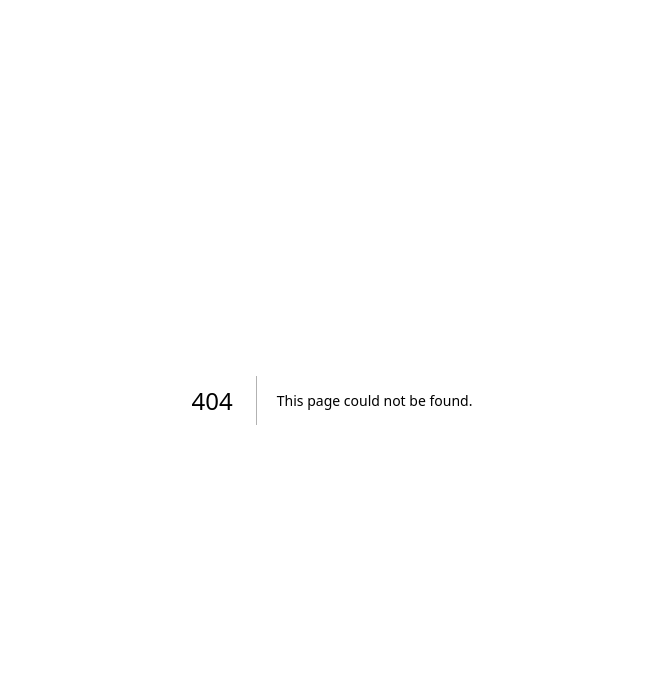
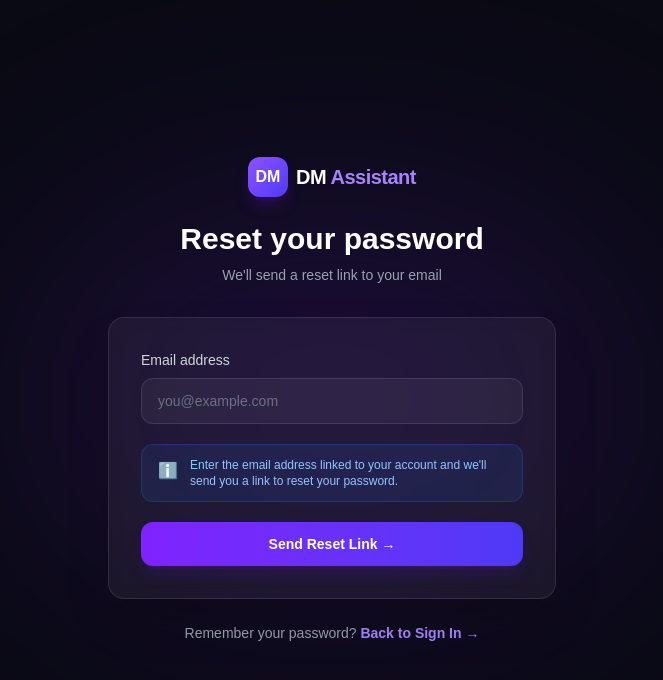
Before and after one commit to halakshan/Digital-Marketing-Assistant, a Next.js app in the folder frontend/: page /forgot-password in a window 1280 px wide. Before the commit this address had no page. Shown: the top 680 px of the page, without its empty margins (308-971 px from the left). Built offline with nearby package versions, Linux system fonts and the light colour scheme; no server answers.

Commit message:
feat: add forgot password page with Firebase email reset flow

```diff
--- /dev/null
+++ b/frontend/src/app/forgot-password/page.tsx
@@ -0,0 +1,125 @@
+"use client";
+
+import { useState } from "react";
+import Link from "next/link";
+import { sendPasswordResetEmail } from "firebase/auth";
+import { auth } from "@/lib/firebase";
+import AuthLogo from "@/components/auth/AuthLogo";
+
+export default function ForgotPasswordPage() {
+  const [email,   setEmail]   = useState("");
+  const [loading, setLoading] = useState(false);
+  const [sent,    setSent]    = useState(false);
+  const [error,   setError]   = useState("");
+
+  const handleReset = async () => {
+    if (!email.trim()) { setError("Please enter your email address."); return; }
+    setError("");
+    setLoading(true);
+    try {
+      await sendPasswordResetEmail(auth, email.trim());
+      setSent(true);
+    } catch (err: any) {
+      switch (err.code) {
+        case "auth/user-not-found":     setError("No account found with this email."); break;
+        case "auth/invalid-email":      setError("Please enter a valid email address."); break;
+        case "auth/too-many-requests":  setError("Too many attempts. Please wait and try again."); break;
+        default:                        setError("Something went wrong. Please try again.");
+      }
+    } finally {
+      setLoading(false);
+    }
+  };
+
+  return (
+    <div className="min-h-screen bg-[#0a0a14] flex items-center justify-center px-4 relative overflow-hidden">
+      {/* Background glow */}
+      <div className="absolute top-1/4 left-1/2 -translate-x-1/2 w-[600px] h-[400px] bg-violet-600/15 blur-[120px] rounded-full pointer-events-none" />
+
+      <div className="w-full max-w-md relative z-10">
+        <AuthLogo
+          title="Reset your password"
+          subtitle="We'll send a reset link to your email"
+        />
+
+        <div className="bg-white/5 border border-white/10 rounded-2xl p-8 backdrop-blur shadow-2xl">
+
+          {/* Success state */}
+          {sent ? (
+            <div className="text-center py-4">
+              <div className="w-16 h-16 bg-green-500/20 border border-green-500/30 rounded-2xl flex items-center justify-center text-4xl mx-auto mb-4">
+                📧
+              </div>
+              <h2 className="text-lg font-bold text-white mb-2">Check your inbox!</h2>
+              <p className="text-gray-400 text-sm mb-6">
+                We sent a password reset link to{" "}
+                <span className="text-violet-400 font-semibold">{email}</span>.
+                <br/>Check your spam folder if you don't see it.
+              </p>
+              <button
+                onClick={() => { setSent(false); setEmail(""); }}
+                className="text-sm text-violet-400 hover:text-violet-300 transition-colors font-semibold"
+              >
+                ← Send to a different email
+              </button>
+            </div>
+          ) : (
+            <div className="space-y-5">
+              {/* Error */}
+              {error && (
+                <div className="bg-red-500/10 border border-red-500/30 text-red-400 text-sm px-4 py-3 rounded-xl flex items-center gap-2">
+                  <span>⚠</span> {error}
+                </div>
+              )}
+
+              {/* Email input */}
+              <div>
+                <label className="block text-sm font-medium text-gray-300 mb-2">Email address</label>
+                <input
+                  type="email"
+                  value={email}
+                  onChange={e => setEmail(e.target.value)}
+                  onKeyDown={e => e.key === "Enter" && handleReset()}
+                  placeholder="you@example.com"
+                  className="w-full bg-white/5 border border-white/10 focus:border-violet-500 focus:ring-1 focus:ring-violet-500/50 rounded-xl px-4 py-3 text-white placeholder-gray-500 text-sm outline-none transition-all"
+                />
+              </div>
+
+              {/* Info */}
+              <div className="bg-blue-500/10 border border-blue-500/20 rounded-xl px-4 py-3 flex items-start gap-3">
+                <span className="text-blue-400 text-base mt-0.5">ℹ️</span>
+                <p className="text-xs text-blue-300">
+                  Enter the email address linked to your account and we'll send you a link to reset your password.
+                </p>
+              </div>
+
+              {/* Submit */}
+              <button
+                onClick={handleReset}
+                disabled={loading}
+                className="w-full bg-gradient-to-r from-violet-600 to-indigo-600 hover:from-violet-500 hover:to-indigo-500 disabled:opacity-60 disabled:cursor-not-allowed py-3 rounded-xl font-bold text-sm transition-all shadow-lg shadow-violet-900/30"
+              >
+                {loading ? (
+                  <span className="flex items-center justify-center gap-2">
+                    <svg className="animate-spin w-4 h-4" fill="none" viewBox="0 0 24 24">
+                      <circle className="opacity-25" cx="12" cy="12" r="10" stroke="currentColor" strokeWidth="4"/>
+                      <path className="opacity-75" fill="currentColor" d="M4 12a8 8 0 018-8v8z"/>
+                    </svg>
+                    Sending reset link...
+                  </span>
+                ) : "Send Reset Link →"}
+              </button>
+            </div>
+          )}
+        </div>
+
+        <p className="text-center text-gray-400 text-sm mt-6">
+          Remember your password?{" "}
+          <Link href="/login" className="text-violet-400 hover:text-violet-300 font-semibold transition-colors">
+            Back to Sign In →
+          </Link>
+        </p>
+      </div>
+    </div>
+  );
+}
```
